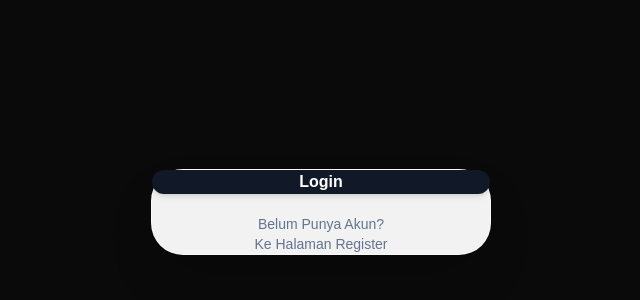
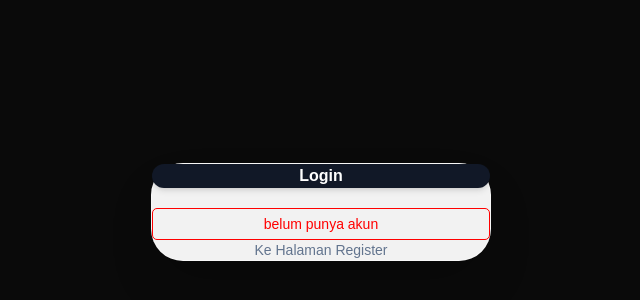
Before and after one commit to Dimas0824/PemrogramanFramework, a Next.js app in the folder nextJS/: page /auth/login in a window 1280 px wide. Shown: the part 188-488 px from the top of the page, without its empty margins (319-959 px from the left). Built offline with nearby package versions, Linux system fonts and the light colour scheme.

Commit message:
feat: update login prompt to emphasize account registration

```diff
--- a/nextJS/src/pages/auth/login/index.tsx
+++ b/nextJS/src/pages/auth/login/index.tsx
@@ -21,7 +21,7 @@
                         Login
                     </button>
                     <div className="text-center text-slate-500 text-sm font-medium">
-                        <p>Belum Punya Akun?</p>
+                        <h1 style={{ color: "red", border: "1px solid red", borderRadius: "5px", padding: "5px" }}> belum punya akun</h1>
                         <Link href="/auth/register" className="text-blue-600 hover:underline">Ke Halaman Register</Link>
                     </div>
                 </div>
```
